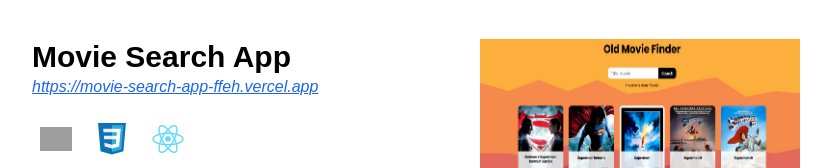
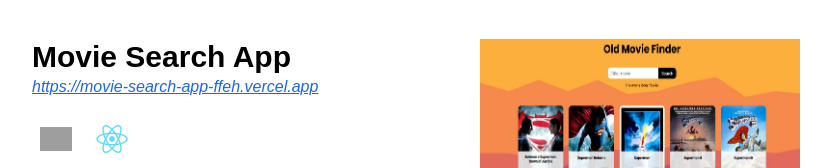
Before and after one commit to Pablo-Andrada/Pablo-Andrada-Portfolio, an Astro site: page / in a window 1280 px wide. Shown: the part 2060-2228 px from the top of the page, without its empty margins (224-1055 px from the left). Built offline with nearby package versions, Linux system fonts and the light colour scheme; Astro itself is replaced by a stand-in of ours; grey boxes are pictures that could not be loaded.

Commit message:
Estilizando

```diff
--- a/src/pages/index.astro
+++ b/src/pages/index.astro
@@ -83,10 +83,7 @@ const PROJECTS: Project[] = [
 				name: "JavaScript",
 				iconUrl: "/icons/javascript.png",
 			},
-			{
-				name: "CSS3",
-				iconUrl: "/icons/css.svg",
-			},
+
 			{
 				name: "React",
 				iconUrl: "/icons/react.png",
```
